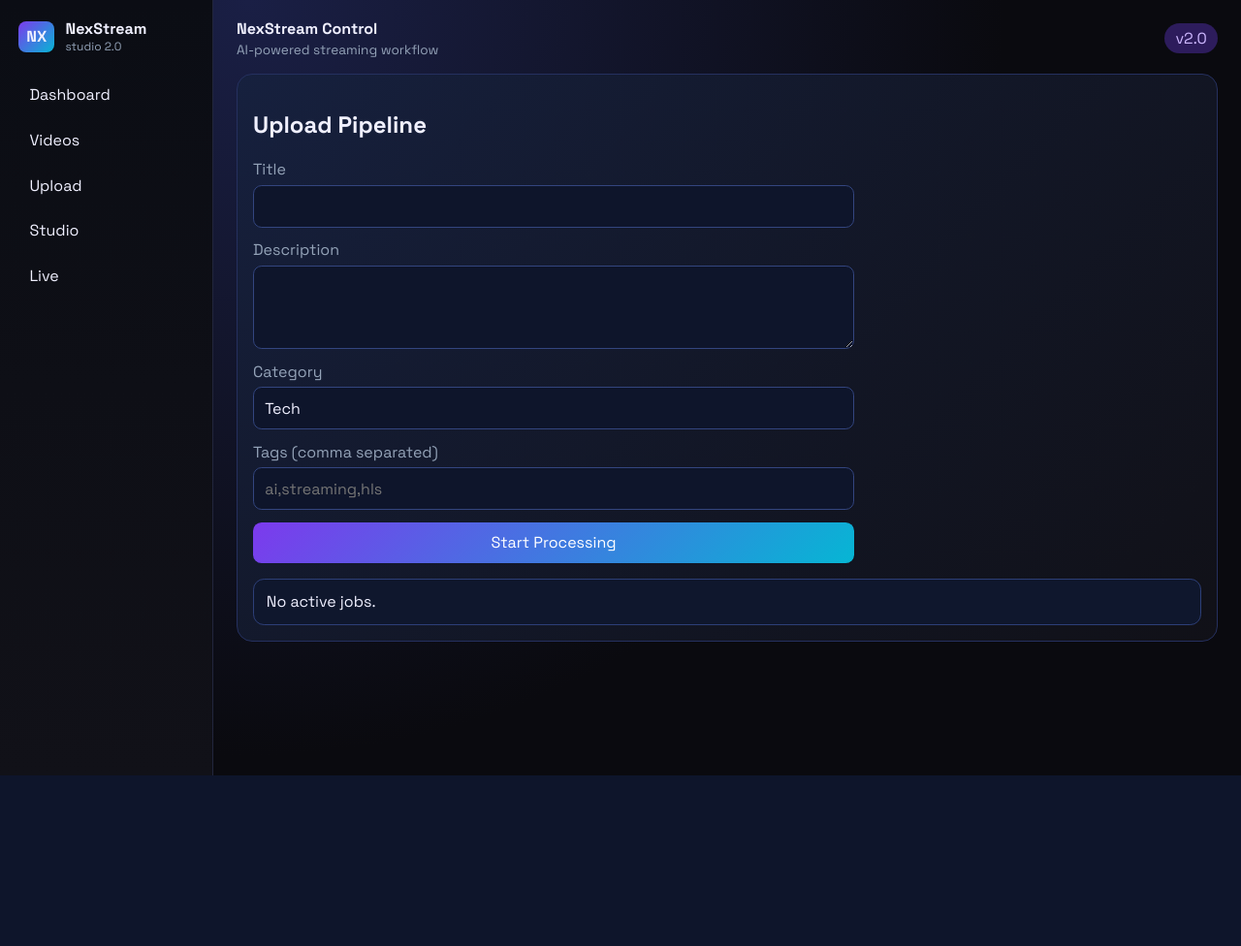
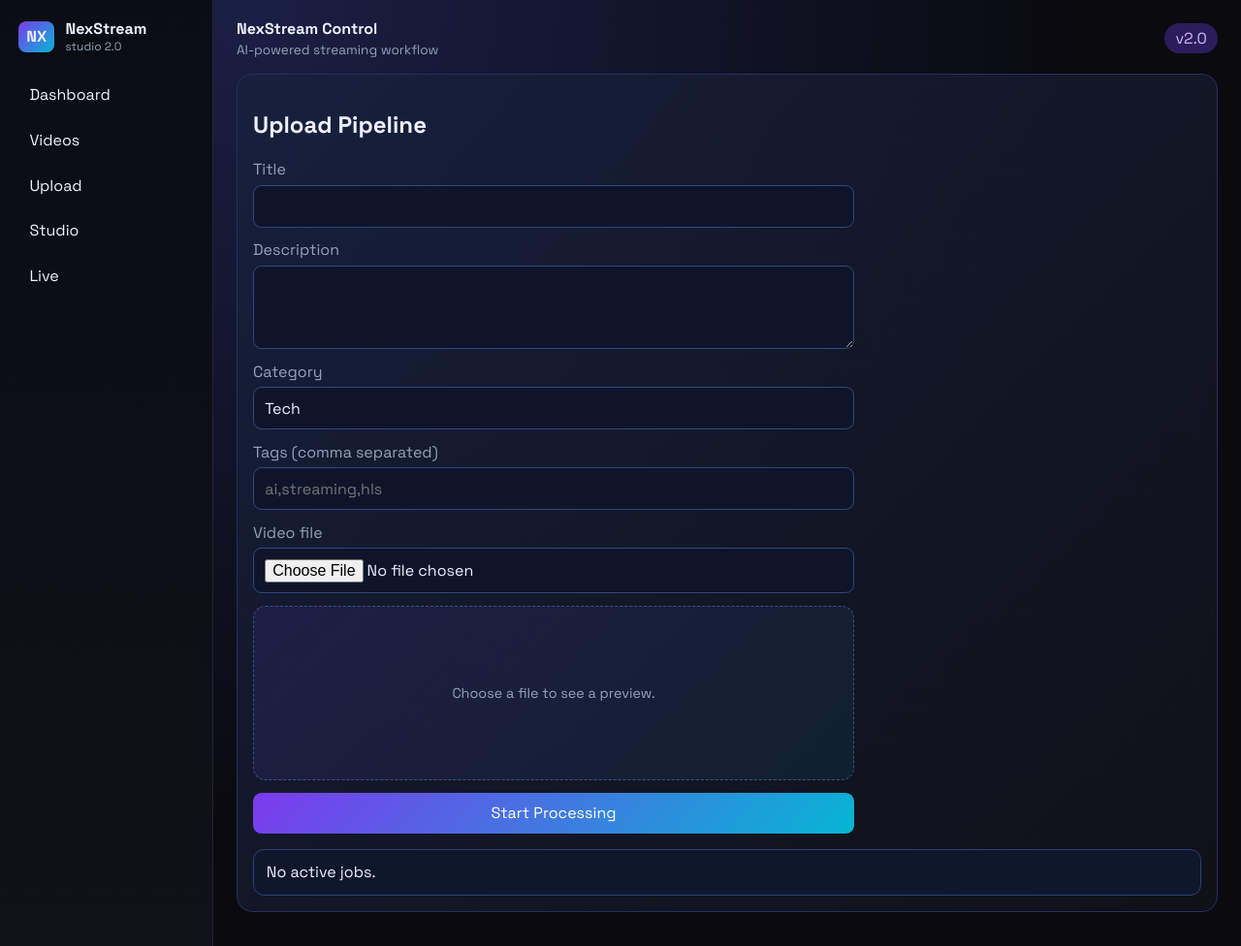
Before and after one commit to Akashnukathoti-1104/FluxStream-Studio, a Flask app: page /upload in a window 1280 px wide. Shown: the whole page at 97% size. Before the commit the page ends 800 px from the top, so only its background shows below. Run offline with Flask 3, Linux system fonts and the light colour scheme.

Commit message:
Fix dashboard, videos, watch, upload, and studio rendering

```diff
--- a/app/routes/videos.py
+++ b/app/routes/videos.py
@@ -64,7 +64,7 @@ def videos_page():
 
     query = Video.query
     if category:
-        query = query.filter(Video.category == category)
+        query = query.filter(Video.category.ilike(f'%{category}%'))
 
     if sort == 'newest':
         query = query.order_by(desc(Video.created_at))
@@ -73,7 +73,8 @@ def videos_page():
     else:
         query = query.order_by(desc(Video.like_count + Video.view_count))
 
-    return render_template('videos.html', videos=query.limit(30).all(), active_category=category, active_sort=sort)
+    categories = [row[0] for row in db.session.query(Video.category).distinct().order_by(Video.category.asc()).all() if row[0]]
+    return render_template('videos.html', videos=query.limit(30).all(), active_category=category, active_sort=sort, categories=categories)
 
 
 @videos_bp.get('/watch/<int:video_id>')
@@ -82,6 +83,10 @@ def watch_page(video_id: int):
     related = Video.query.filter(Video.id != video.id).order_by(desc(Video.view_count)).limit(8).all()
     history = WatchHistory.query.filter_by(video_id=video_id).first()
     resume_at = int((history.watch_percent or 0) * (video.duration_seconds or 0) / 100) if history else 0
+
+    video.view_count = (video.view_count or 0) + 1
+    db.session.commit()
+
     return render_template('watch.html', video=video, related=related, resume_at=resume_at)
 
 
@@ -147,6 +152,7 @@ def upload_video():
         status='processing',
         hls_playlist_url='',
         thumbnail_url='https://picsum.photos/seed/nexstream/1280/720',
+        embed_url='',
         duration_seconds=0,
         view_count=0,
         like_count=0,
--- a/static/css/main.css
+++ b/static/css/main.css
@@ -110,6 +110,26 @@ button { cursor: pointer; background: linear-gradient(135deg, var(--accent), var
   border: 1px solid #2d3f78;
 }
 
+.preview-shell {
+  min-height: 180px;
+  border-radius: .8rem;
+  border: 1px dashed #3b4d8f;
+  background: linear-gradient(135deg, rgba(124,58,237,.12), rgba(6,182,212,.08));
+  display: grid;
+  place-items: center;
+  overflow: hidden;
+  color: var(--text2);
+  font-size: .9rem;
+  padding: .7rem;
+}
+.preview-shell video,
+.preview-shell img {
+  max-width: 100%;
+  max-height: 260px;
+  border-radius: .6rem;
+  object-fit: cover;
+}
+
 .filter-row { display: flex; gap: .6rem; margin-bottom: .9rem; }
 .button-row { display: flex; gap: .5rem; flex-wrap: wrap; margin-top: .8rem; }
 
--- a/static/js/upload.js
+++ b/static/js/upload.js
@@ -1,13 +1,34 @@
 (function () {
   const form = document.getElementById('uploadForm');
   const output = document.getElementById('uploadProgress');
+  const videoInput = document.getElementById('videoFile');
+  const preview = document.getElementById('uploadPreview');
   const startLive = document.getElementById('startLive');
   const endLive = document.getElementById('endLive');
   const liveOutput = document.getElementById('liveOutput');
 
+  if (videoInput && preview) {
+    videoInput.addEventListener('change', () => {
+      const file = videoInput.files && videoInput.files[0];
+      if (!file) {
+        preview.textContent = 'Choose a file to see a preview.';
+        return;
+      }
+
+      const url = URL.createObjectURL(file);
+      preview.innerHTML = '<video controls src="' + url + '"></video>';
+    });
+  }
+
   if (form && output) {
     form.addEventListener('submit', async (event) => {
       event.preventDefault();
+      const file = form.video && form.video.files && form.video.files[0];
+      if (!file) {
+        output.textContent = 'Please choose a video file.';
+        return;
+      }
+
       const payload = {
         title: form.title.value,
         description: form.description.value,
@@ -16,7 +37,7 @@
       };
 
       // request server for presigned POST fields
-      payload.original_filename = (form.video && form.video.files && form.video.files[0]) ? form.video.files[0].name : undefined;
+      payload.original_filename = file.name;
       const response = await fetch('/api/videos/upload', {
         method: 'POST',
         headers: { 'Content-Type': 'application/json' },
@@ -25,12 +46,6 @@
       const data = await response.json();
       if (!data.job_id || !data.presigned_url) {
         output.textContent = 'Upload request failed.';
-        return;
-      }
-
-      const file = form.video.files[0];
-      if (!file) {
-        output.textContent = 'No file selected.';
         return;
       }
 
--- a/templates/studio.html
+++ b/templates/studio.html
@@ -18,6 +18,8 @@
                     <td>{{ video.view_count }}</td>
                     <td>{{ video.like_count }}</td>
                 </tr>
+            {% else %}
+                <tr><td colspan="4">No videos yet. Upload one to populate the studio inventory.</td></tr>
             {% endfor %}
         </tbody>
     </table>
--- a/templates/upload.html
+++ b/templates/upload.html
@@ -8,6 +8,8 @@
         <label>Description<textarea name="description" rows="3"></textarea></label>
         <label>Category<input name="category" value="Tech"></label>
         <label>Tags (comma separated)<input name="tags" placeholder="ai,streaming,hls"></label>
+        <label>Video file<input id="videoFile" name="video" type="file" accept="video/*" required></label>
+        <div id="uploadPreview" class="preview-shell">Choose a file to see a preview.</div>
         <button type="submit">Start Processing</button>
     </form>
     <div id="uploadProgress" class="progress-box">No active jobs.</div>
```
Also changed, not shown: app/tasks/ai.py (+17 -14 lines), templates/videos.html (+8 -0 lines).
